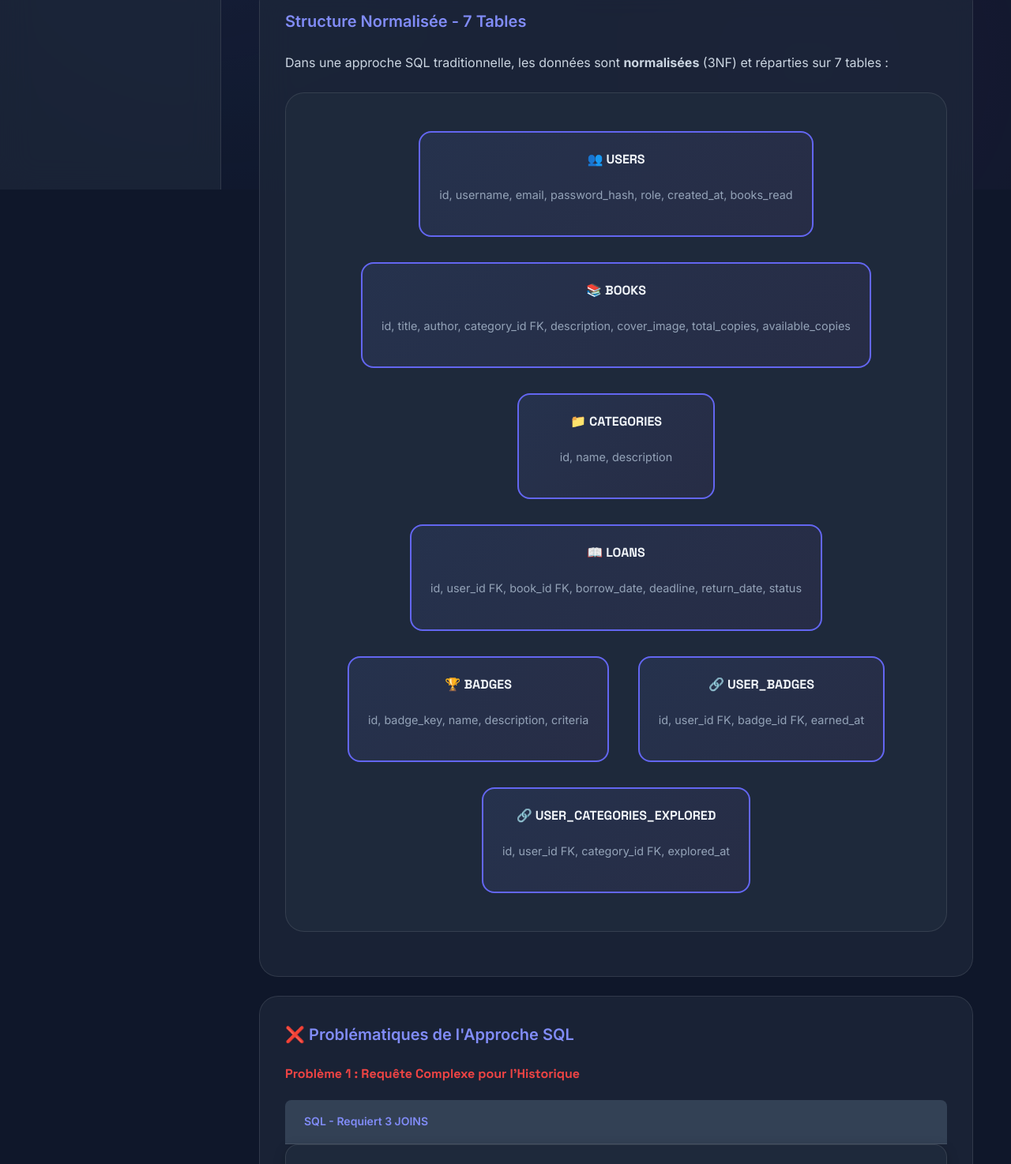
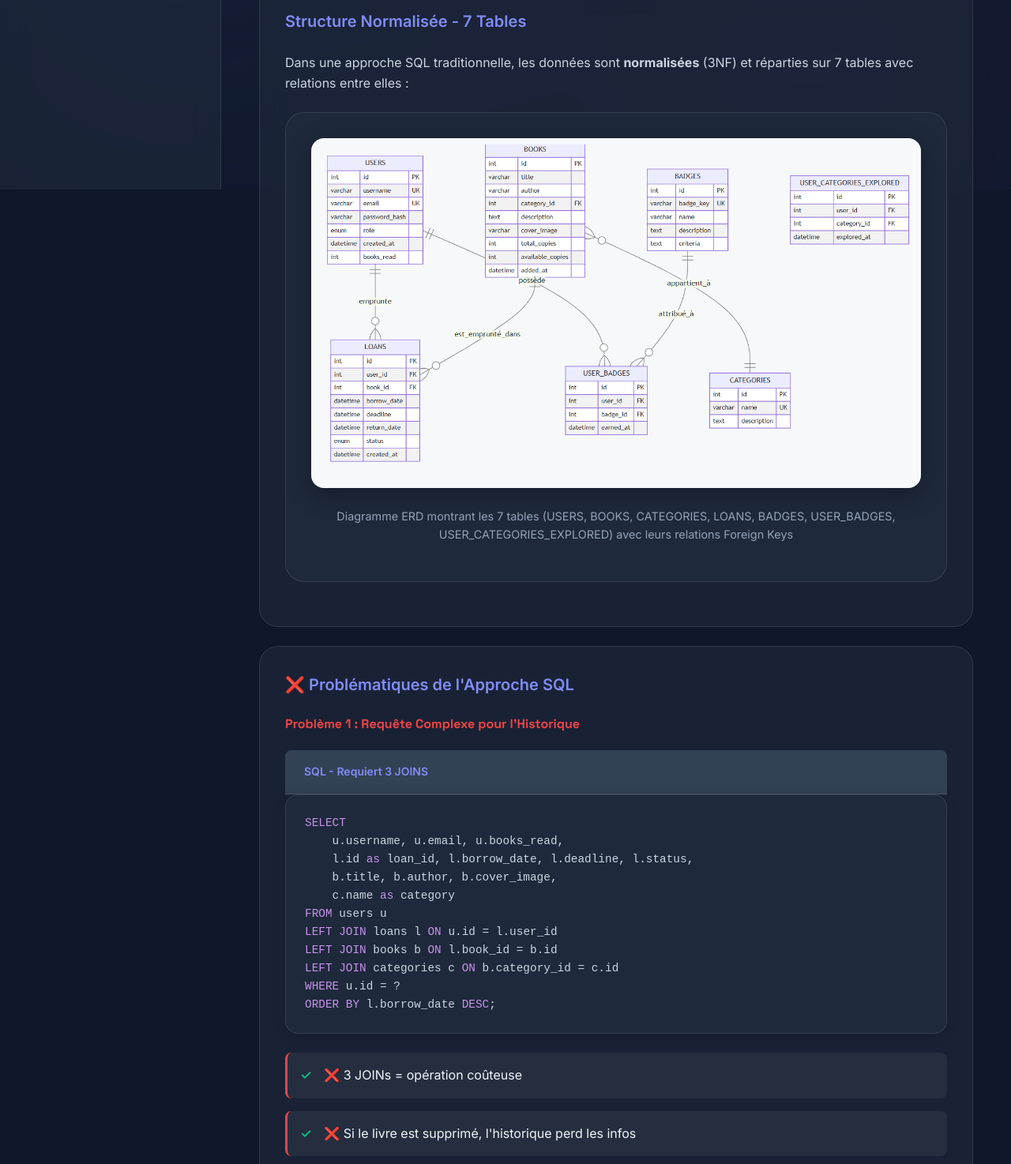
Before and after one commit to androbiert/library-management-system, a plain HTML site: page presentation/schemas.html in a window 1280 px wide. Shown: the part 560-2034 px from the top of the page at 79% size. Drawn offline with Linux system fonts and the light colour scheme.

Commit message:
presentation

```diff
--- a/presentation/schemas.html
+++ b/presentation/schemas.html
@@ -4,7 +4,7 @@
 <head>
     <meta charset="UTF-8">
     <meta name="viewport" content="width=device-width, initial-scale=1.0">
-    <title>Schémas de Base de Données - Ktabna</title>
+    <title>Schémas de Base de Données - KiTABi</title>
     <link rel="stylesheet" href="styles.css">
 </head>
 
@@ -12,7 +12,7 @@
     <!-- Navigation Sidebar -->
     <nav class="nav-sidebar">
         <div class="nav-logo">
-            📚 Ktabna
+            📚 KiTABi
         </div>
         <ul class="nav-menu">
             <li class="nav-item">
@@ -67,52 +67,15 @@
                 <div class="card">
                     <div class="card-header">Structure Normalisée - 7 Tables</div>
                     <p>Dans une approche SQL traditionnelle, les données sont <strong>normalisées</strong> (3NF) et
-                        réparties sur 7 tables :</p>
+                        réparties sur 7 tables avec relations entre elles :</p>
 
                     <div class="diagram-container">
-                        <div class="schema-box">
-                            <h4>👥 USERS</h4>
-                            <p style="font-size: 0.9rem; color: var(--text-muted);">
-                                id, username, email, password_hash, role, created_at, books_read
-                            </p>
-                        </div>
-                        <div class="schema-box">
-                            <h4>📚 BOOKS</h4>
-                            <p style="font-size: 0.9rem; color: var(--text-muted);">
-                                id, title, author, category_id FK, description, cover_image, total_copies,
-                                available_copies
-                            </p>
-                        </div>
-                        <div class="schema-box">
-                            <h4>📁 CATEGORIES</h4>
-                            <p style="font-size: 0.9rem; color: var(--text-muted);">
-                                id, name, description
-                            </p>
-                        </div>
-                        <div class="schema-box">
-                            <h4>📖 LOANS</h4>
-                            <p style="font-size: 0.9rem; color: var(--text-muted);">
-                                id, user_id FK, book_id FK, borrow_date, deadline, return_date, status
-                            </p>
-                        </div>
-                        <div class="schema-box">
-                            <h4>🏆 BADGES</h4>
-                            <p style="font-size: 0.9rem; color: var(--text-muted);">
-                                id, badge_key, name, description, criteria
-                            </p>
-                        </div>
-                        <div class="schema-box">
-                            <h4>🔗 USER_BADGES</h4>
-                            <p style="font-size: 0.9rem; color: var(--text-muted);">
-                                id, user_id FK, badge_id FK, earned_at
-                            </p>
-                        </div>
-                        <div class="schema-box">
-                            <h4>🔗 USER_CATEGORIES_EXPLORED</h4>
-                            <p style="font-size: 0.9rem; color: var(--text-muted);">
-                                id, user_id FK, category_id FK, explored_at
-                            </p>
-                        </div>
+                        <img src="sql.png" alt="Schéma SQL - Approche Relationnelle avec 7 tables"
+                            style="max-width: 100%; height: auto; border-radius: var(--radius-md); box-shadow: var(--shadow-lg);">
+                        <p style="margin-top: var(--spacing-sm); color: var(--text-muted); font-size: 0.9rem;">
+                            Diagramme ERD montrant les 7 tables (USERS, BOOKS, CATEGORIES, LOANS, BADGES, USER_BADGES,
+                            USER_CATEGORIES_EXPLORED) avec leurs relations Foreign Keys
+                        </p>
                     </div>
                 </div>
 
@@ -184,26 +147,12 @@
                             collections</strong> et des documents embarqués :</p>
 
                     <div class="diagram-container">
-                        <div class="schema-box">
-                            <h4>👥 Collection: users</h4>
-                            <p style="font-size: 0.9rem; color: var(--text-muted);">
-                                <strong>Documents embarqués:</strong><br>
-                                • Informations utilisateur<br>
-                                • Badges array<br>
-                                • <strong>Loans array</strong> (avec book snapshots)<br>
-                                • Categories explored array
-                            </p>
-                        </div>
-                        <div class="schema-box">
-                            <h4>📚 Collection: books</h4>
-                            <p style="font-size: 0.9rem; color: var(--text-muted);">
-                                <strong>Documents embarqués:</strong><br>
-                                • Informations livre<br>
-                                • <strong>Current loans array</strong><br>
-                                • <strong>Loan history array</strong><br>
-                                • Copies management
-                            </p>
-                        </div>
+                        <img src="nosql.png" alt="Schéma NoSQL - Approche MongoDB avec 2 collections"
+                            style="max-width: 100%; height: auto; border-radius: var(--radius-md); box-shadow: var(--shadow-lg);">
+                        <p style="margin-top: var(--spacing-sm); color: var(--text-muted); font-size: 0.9rem;">
+                            Diagramme montrant les 2 collections MongoDB (users et books) avec leurs documents embarqués
+                            (loans, badges, loan history)
+                        </p>
                     </div>
                 </div>
 
```
Also changed, not shown: presentation/application.html (+1 -1 lines), presentation/nosql.png (added), presentation/sql.png (added).
